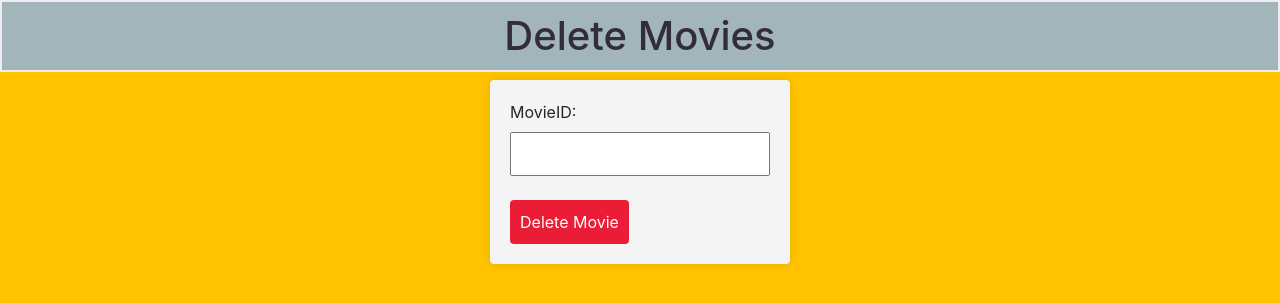
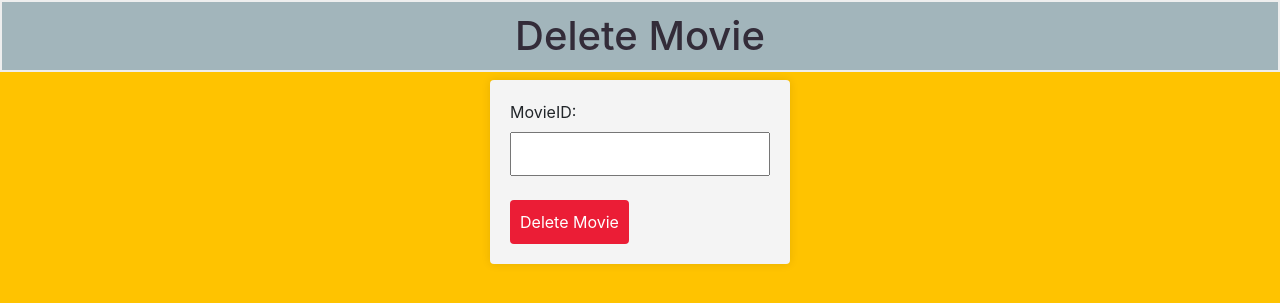
Before and after one commit to Lolisolera/My-Movies-App, a Flask app: page /delete in a window 1280 px wide. Shown: the part 60-363 px from the top of the page. Run offline with Flask 3, Linux system fonts and the light colour scheme; some libraries are stand-ins or nearby versions.

Commit message:
Update delete.html

```diff
--- a/templates/delete.html
+++ b/templates/delete.html
@@ -7,7 +7,7 @@
 
 
 {% block content %}
-<h1>Delete Movies</h1>
+<h1>Delete Movie</h1>
 <form action="/delete" method="post">
     <label for="filmID">MovieID:</label>
     <input type="text" id="filmID" name="filmID" required> <br><br>
```
